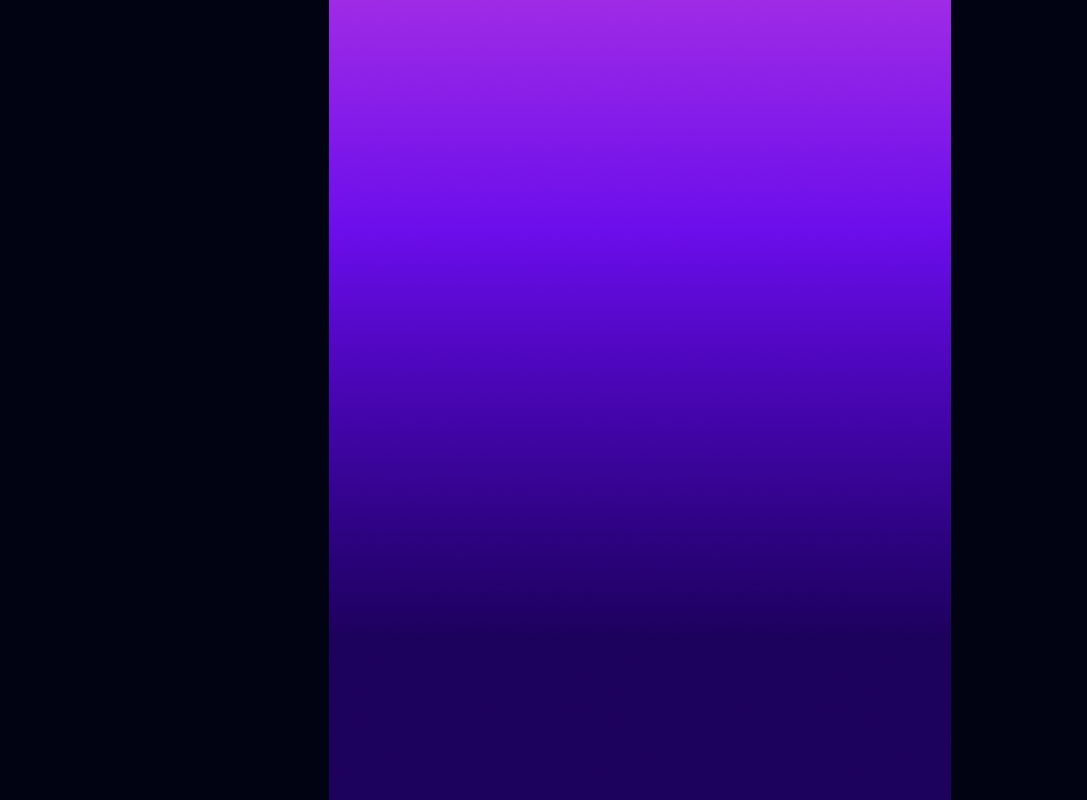
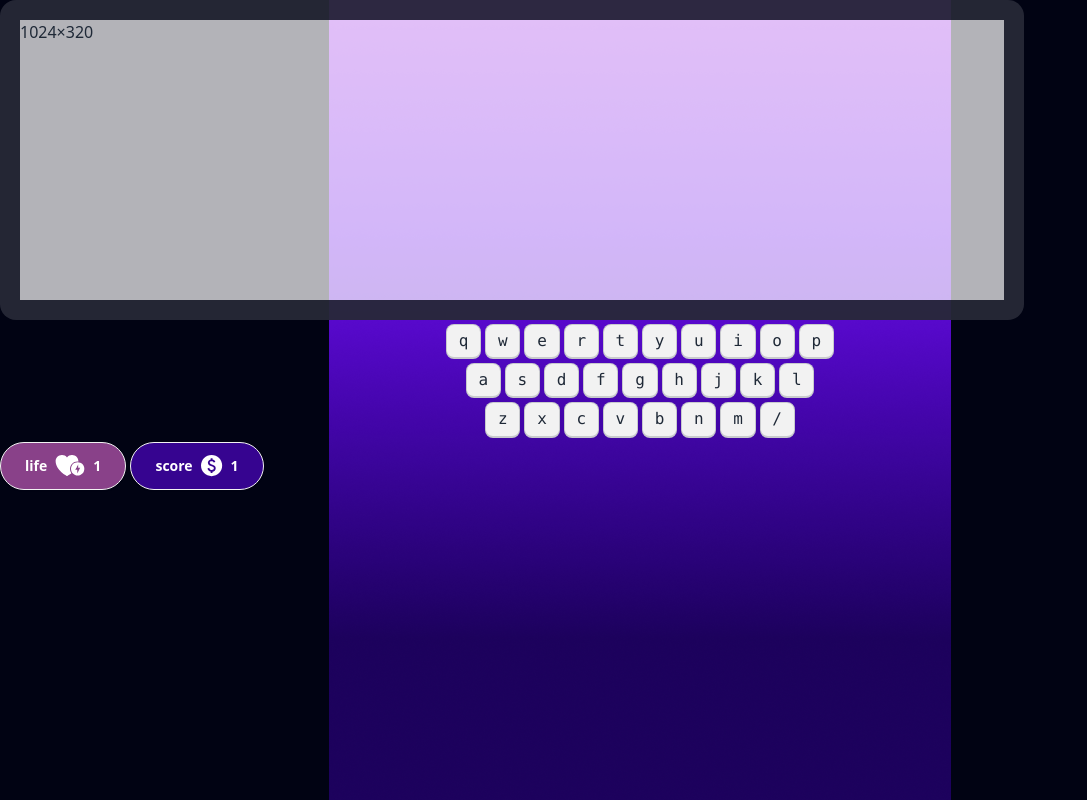
Before and after one commit to noushin-nusrat/alpha-clash-pro, a plain HTML site: page index.html in a window 1280 px wide. Shown: the whole page, without its empty margins (0-1087 px from the left). Drawn offline with nearby package versions, Linux system fonts and the light colour scheme.

Commit message:
added keyboard and score section

```diff
--- a/index.html
+++ b/index.html
@@ -25,7 +25,62 @@
         </section>
         <!-- play ground -->
         <section class="play-ground">
-
+            <div>
+                <!-- screen -->
+                <div
+                    class="artboard artboard-horizontal phone-6 border-[20px] rounded-2xl border-[#010313CC] bg-[#FFFFFFB3]">
+                    1024×320
+                </div>
+                <!-- keyboard -->
+                <div>
+                    <div class="flex justify-center gap-1 my-1 w-full">
+                        <kbd class="kbd">q</kbd>
+                        <kbd class="kbd">w</kbd>
+                        <kbd class="kbd">e</kbd>
+                        <kbd class="kbd">r</kbd>
+                        <kbd class="kbd">t</kbd>
+                        <kbd class="kbd">y</kbd>
+                        <kbd class="kbd">u</kbd>
+                        <kbd class="kbd">i</kbd>
+                        <kbd class="kbd">o</kbd>
+                        <kbd class="kbd">p</kbd>
+                    </div>
+                    <div class="flex justify-center gap-1 my-1 w-full">
+                        <kbd class="kbd">a</kbd>
+                        <kbd class="kbd">s</kbd>
+                        <kbd class="kbd">d</kbd>
+                        <kbd class="kbd">f</kbd>
+                        <kbd class="kbd">g</kbd>
+                        <kbd class="kbd">h</kbd>
+                        <kbd class="kbd">j</kbd>
+                        <kbd class="kbd">k</kbd>
+                        <kbd class="kbd">l</kbd>
+                    </div>
+                    <div class="flex justify-center gap-1 my-1 w-full">
+                        <kbd class="kbd">z</kbd>
+                        <kbd class="kbd">x</kbd>
+                        <kbd class="kbd">c</kbd>
+                        <kbd class="kbd">v</kbd>
+                        <kbd class="kbd">b</kbd>
+                        <kbd class="kbd">n</kbd>
+                        <kbd class="kbd">m</kbd>
+                        <kbd class="kbd">/</kbd>
+                    </div>
+                </div>
+                <!-- life score -->
+                <div>
+                    <button class="btn rounded-full bg-[#894189] text-white px-6">
+                        life
+                        <img src="./images/heart.svg" alt="">
+                        <span>1</span>
+                    </button>
+                    <button class="btn rounded-full bg-[#360490] text-white px-6">
+                        score
+                        <img src="./images/dollar.svg" alt="">
+                        <span>1</span>
+                    </button>
+                </div>
+            </div>
         </section>
         <!-- score -->
         <section class="score">
```
Also changed, not shown: images/dollar.svg (added), images/heart.svg (added).
